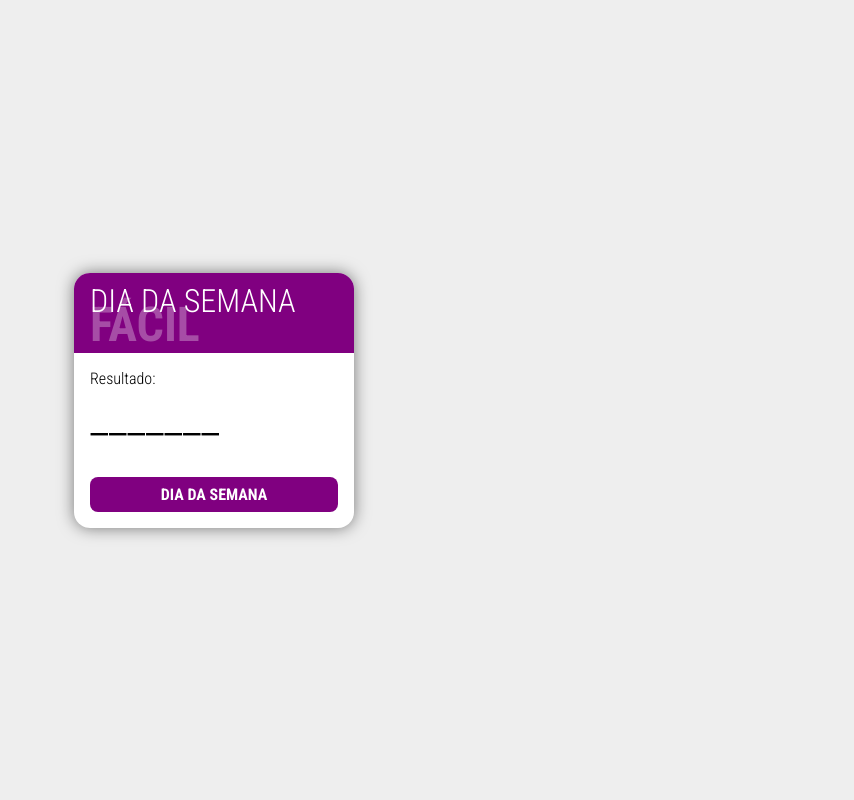
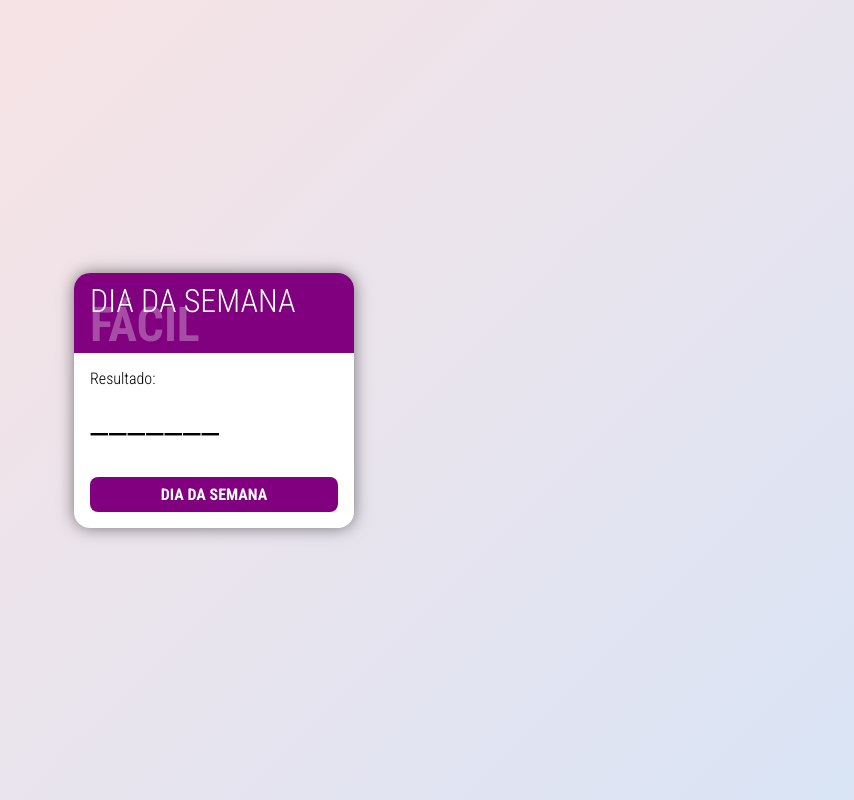
Before and after one commit to MartinsDeivid/DiaDaSemana, a plain HTML site: page index.html in a window 1280 px wide. Shown: the whole page, without its empty margins (426-1280 px from the left). Drawn offline with Linux system fonts and the light colour scheme.

Commit message:
background doido

```diff
--- a/index.html
+++ b/index.html
@@ -13,8 +13,9 @@
         }
 
         body {
+            background-color: #d9e4f5;
+            background-image: linear-gradient(315deg, #d9e4f5 0%, #f5e3e6 74%);
             font-family: 'Roboto Condensed', sans-serif;
-            background: #eee;
             display: grid;
             place-items: center;
             min-height: 100vh;
```
